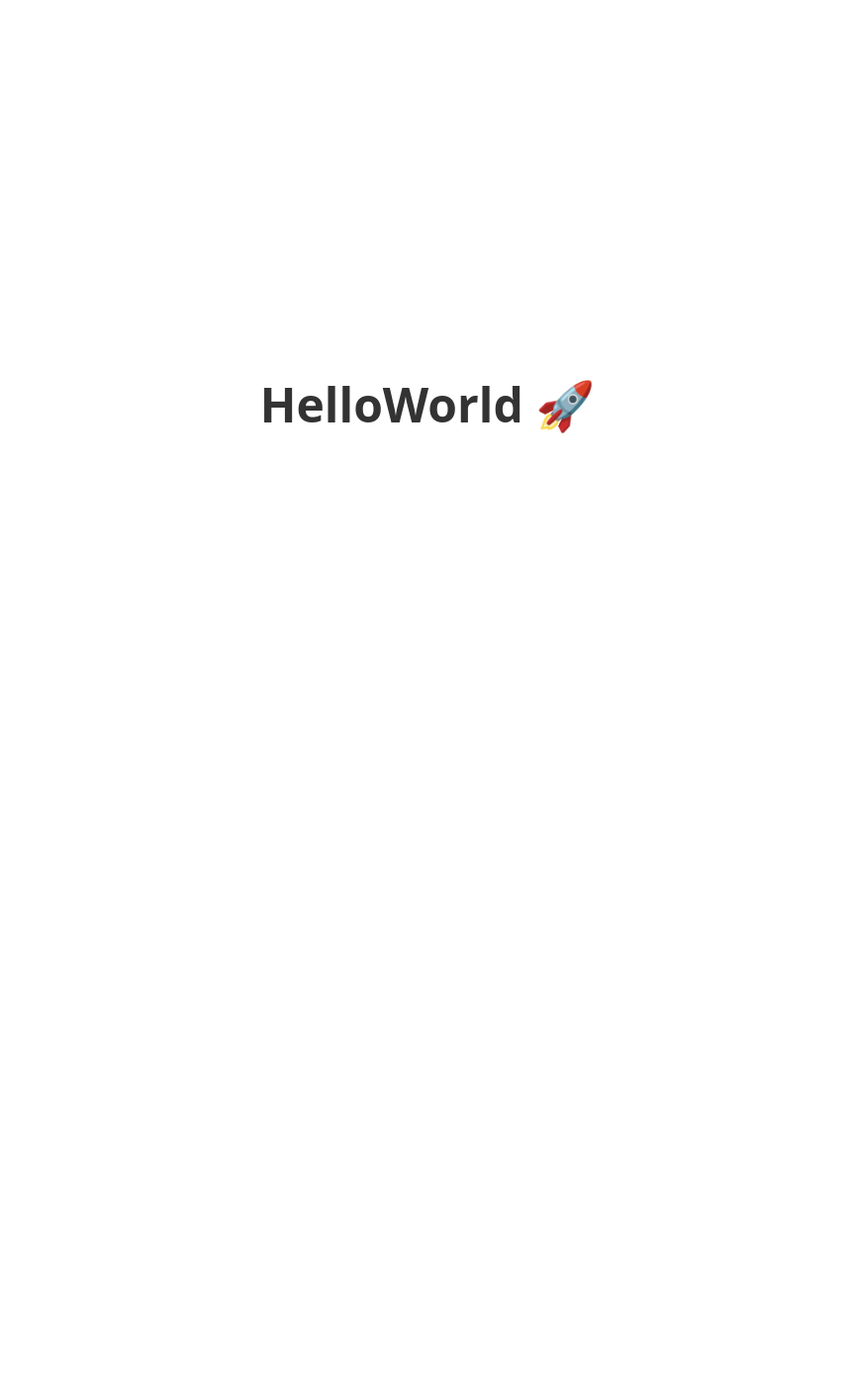
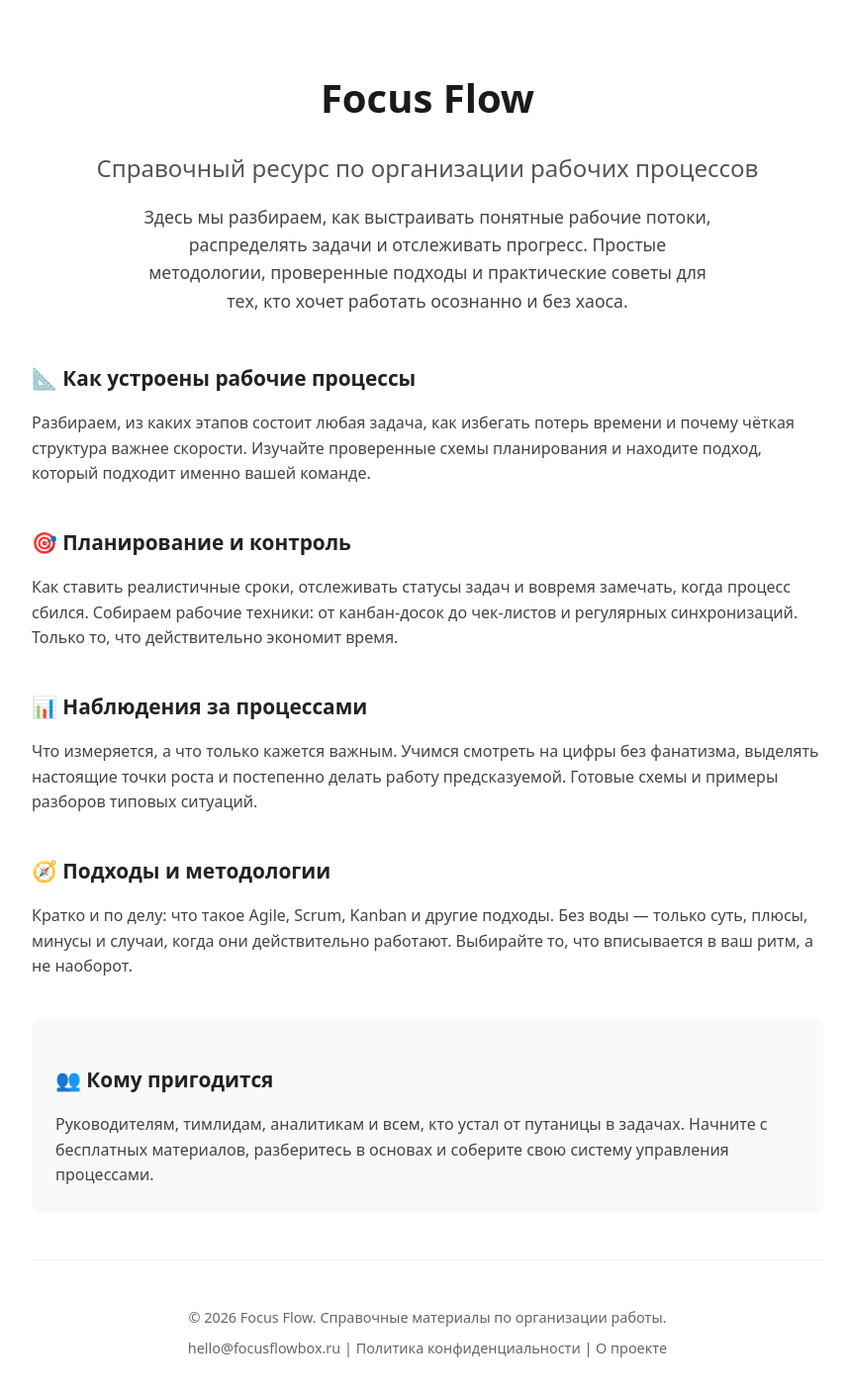
Before and after one commit to Pobisk/FocusFlow, a Next.js app in the folder frontend/: page / in a window 1280 px wide. Shown: the top 1410 px of the page at 99% size, without its empty margins (208-1066 px from the left). Before the commit the page ends 816 px from the top, so only its background shows below. Built offline with nearby package versions, Linux system fonts and the light colour scheme.

Commit message:
Update page.js

```diff
--- a/frontend/app/page.js
+++ b/frontend/app/page.js
@@ -1,15 +1,82 @@
 export default function Home() {
   return (
-    <main style={{
-      minHeight: '100vh',
-      display: 'flex',
-      alignItems: 'center',
-      justifyContent: 'center',
-      fontFamily: 'system-ui, sans-serif'
-    }}>
-      <h1 style={{ fontSize: '3rem', color: '#333' }}>
-        HelloWorld 🚀
-      </h1>
+    <main style={{ fontFamily: 'system-ui, -apple-system, sans-serif', maxWidth: '800px', margin: '0 auto', padding: '2rem', lineHeight: '1.6', color: '#333' }}>
+
+      {/* Герой-блок */}
+      <header style={{ marginBottom: '3rem', textAlign: 'center' }}>
+        <h1 style={{ fontSize: '2.5rem', marginBottom: '0.5rem', color: '#1a1a1a' }}>Focus Flow</h1>
+        <h2 style={{ fontSize: '1.5rem', fontWeight: '400', color: '#555', marginBottom: '1rem' }}>
+          Справочный ресурс по организации рабочих процессов
+        </h2>
+        <p style={{ fontSize: '1.1rem', color: '#444', maxWidth: '600px', margin: '0 auto' }}>
+          Здесь мы разбираем, как выстраивать понятные рабочие потоки, распределять задачи
+          и отслеживать прогресс. Простые методологии, проверенные подходы и практические
+          советы для тех, кто хочет работать осознанно и без хаоса.
+        </p>
+      </header>
+
+      {/* Блок 1 */}
+      <section style={{ marginBottom: '2.5rem' }}>
+        <h3 style={{ fontSize: '1.3rem', marginBottom: '0.75rem', color: '#222' }}>📐 Как устроены рабочие процессы</h3>
+        <p style={{ color: '#444' }}>
+          Разбираем, из каких этапов состоит любая задача, как избегать потерь времени
+          и почему чёткая структура важнее скорости. Изучайте проверенные схемы
+          планирования и находите подход, который подходит именно вашей команде.
+        </p>
+      </section>
+
+      {/* Блок 2 */}
+      <section style={{ marginBottom: '2.5rem' }}>
+        <h3 style={{ fontSize: '1.3rem', marginBottom: '0.75rem', color: '#222' }}>🎯 Планирование и контроль</h3>
+        <p style={{ color: '#444' }}>
+          Как ставить реалистичные сроки, отслеживать статусы задач и вовремя замечать,
+          когда процесс сбился. Собираем рабочие техники: от канбан-досок до чек-листов
+          и регулярных синхронизаций. Только то, что действительно экономит время.
+        </p>
+      </section>
+
+      {/* Блок 3 */}
+      <section style={{ marginBottom: '2.5rem' }}>
+        <h3 style={{ fontSize: '1.3rem', marginBottom: '0.75rem', color: '#222' }}>📊 Наблюдения за процессами</h3>
+        <p style={{ color: '#444' }}>
+          Что измеряется, а что только кажется важным. Учимся смотреть на цифры без
+          фанатизма, выделять настоящие точки роста и постепенно делать работу
+          предсказуемой. Готовые схемы и примеры разборов типовых ситуаций.
+        </p>
+      </section>
+
+      {/* Блок 4 */}
+      <section style={{ marginBottom: '2.5rem' }}>
+        <h3 style={{ fontSize: '1.3rem', marginBottom: '0.75rem', color: '#222' }}>🧭 Подходы и методологии</h3>
+        <p style={{ color: '#444' }}>
+          Кратко и по делу: что такое Agile, Scrum, Kanban и другие подходы.
+          Без воды — только суть, плюсы, минусы и случаи, когда они действительно
+          работают. Выбирайте то, что вписывается в ваш ритм, а не наоборот.
+        </p>
+      </section>
+
+      {/* Для кого */}
+      <section style={{ marginBottom: '3rem', padding: '1.5rem', background: '#f9f9f9', borderRadius: '8px' }}>
+        <h3 style={{ fontSize: '1.3rem', marginBottom: '0.75rem', color: '#222' }}>👥 Кому пригодится</h3>
+        <p style={{ color: '#444', marginBottom: '0' }}>
+          Руководителям, тимлидам, аналитикам и всем, кто устал от путаницы в задачах.
+          Начните с бесплатных материалов, разберитесь в основах и соберите свою
+          систему управления процессами.
+        </p>
+      </section>
+
+      {/* Футер */}
+      <footer style={{ paddingTop: '2rem', borderTop: '1px solid #eee', fontSize: '0.9rem', color: '#666', textAlign: 'center' }}>
+        <p style={{ marginBottom: '0.5rem' }}>© 2026 Focus Flow. Справочные материалы по организации работы.</p>
+        <p style={{ margin: 0 }}>
+          <a href="mailto:hello@focusflowbox.ru" style={{ color: '#666', textDecoration: 'none' }}>hello@focusflowbox.ru</a>
+          {' | '}
+          <a href="/privacy" style={{ color: '#666', textDecoration: 'none' }}>Политика конфиденциальности</a>
+          {' | '}
+          <a href="/about" style={{ color: '#666', textDecoration: 'none' }}>О проекте</a>
+        </p>
+      </footer>
+
     </main>
   );
 }
```
